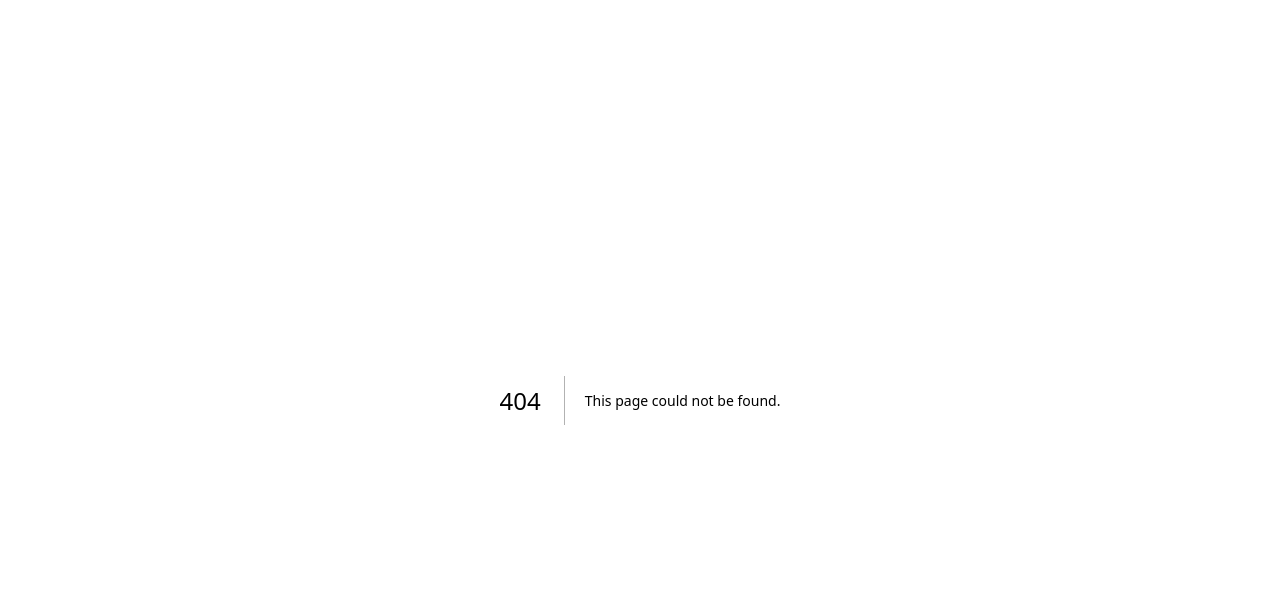
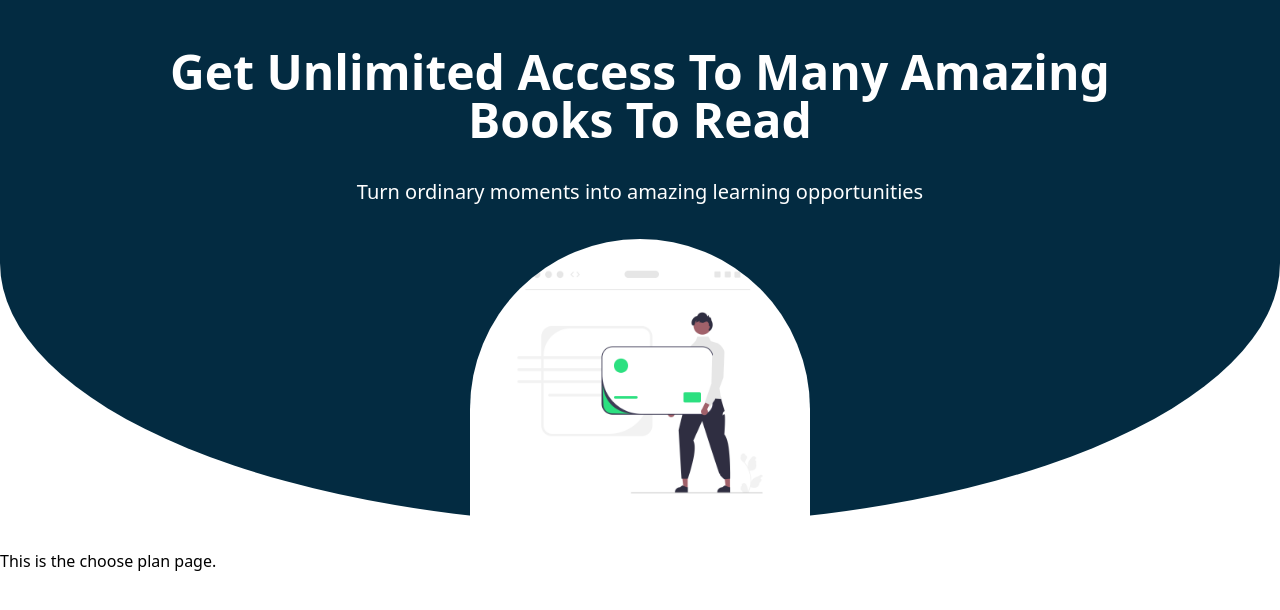
Before and after one commit to VictorG22/summarist, a Next.js app: page /choose-plan in a window 1280 px wide. Before the commit this address had no page. Shown: the top 610 px of the page. Built offline with nearby package versions, Linux system fonts and the light colour scheme.

Commit message:
created choose-plan page and implemented header

```diff
--- /dev/null
+++ b/src/app/choose-plan/page.tsx
@@ -0,0 +1,40 @@
+import React from 'react'
+import Footer from '../components/layout/Footer'
+import Image from 'next/image'
+
+export default function ChoosePlanPage() {
+  return (
+    <div className=' flex flex-col justify-between'>
+        <div className='flex flex-col items-center px-6 pt-12 mb-6 bg-[#032b41] md:rounded-br-[50%] md:rounded-bl-[50%]'>
+            <div className='max-w-250 mx-auto'>
+
+            <h1 className='mb-8 text-white font-bold capitalize text-center text-2xl md:text-5xl'>get unlimited access to many amazing books to read</h1>
+            <p className='mb-8 text-white text-center text-lg md:text-[20px]'>Turn ordinary moments into amazing learning opportunities</p>
+            <figure className='flex justify-center max-auto'>
+                <Image
+                src={'/pricing-top.png'}
+                height={340}
+                width={340}
+                alt='price image'
+                className='rounded-tr-[180px] rounded-tl-[180px]'
+
+                />
+            </figure>
+            </div>
+        </div>
+      <p>This is the choose plan page.</p>
+      <div className='h-20'></div>
+      <div className='h-20'></div>
+      <div className='h-20'></div>
+      <div className='h-20'></div>
+      <div className='h-20'></div>
+      <div className='h-20'></div>
+      <div className='h-20'></div>
+      <div className='h-20'></div>
+      <div className='h-20'></div>
+      <div className='h-20'></div>
+      <div className='h-20'></div>
+      <Footer />
+    </div>
+  )
+}
--- /dev/null
+++ b/src/app/components/layout/Footer.tsx
@@ -0,0 +1,63 @@
+
+  export default function Footer() {
+    const blocks = [
+      {
+        title: "Actions",
+        links: [
+          "Summarist Magazine",
+          "Cancel Subscription",
+          "Help",
+          "Contact us",
+        ],
+      },
+      {
+        title: "Useful Links",
+        links: [
+          "Pricing",
+          "Summarist Business",
+          "Gift Cards",
+          "Authors & Publishers",
+        ],
+      },
+      {
+        title: "Company",
+        links: ["About", "Careers", "Partners", "Code of Conduct"],
+      },
+      {
+        title: "Other",
+        links: [
+          "Sitemap",
+          "Legal Notice",
+          "Terms of Service",
+          "Privacy Policies",
+        ],
+      },
+    ];
+
+    return (
+      <footer id="footer" className="bg-[#f1f6f4] py-10">
+        <div className="max-w-267.5 w-full mx-auto px-6 flex flex-col md:flex-row justify-between gap-8 mb-16">
+          {blocks.map((block, idx) => (
+            <div key={idx}>
+              <h4 className="text-[#032b41] font-semibold text-lg mb-4">
+                {block.title}
+              </h4>
+              <div className="flex flex-col gap-3">
+                {block.links.map((link, i) => (
+                  <a
+                    key={i}
+                    className="text-[#394547] text-sm cursor-not-allowed"
+                  >
+                    {link}
+                  </a>
+                ))}
+              </div>
+            </div>
+          ))}
+        </div>
+        <div className="flex justify-center text-[#032b41] font-medium">
+          Copyright &copy; 2023 Summarist.
+        </div>
+      </footer>
+    );
+  };
--- a/src/app/page.tsx
+++ b/src/app/page.tsx
@@ -5,6 +5,7 @@ import { BsStarFill, BsStarHalf } from "react-icons/bs";
 import { RiLeafLine } from "react-icons/ri";
 import Link from "next/link";
 import HeadingList from "./components/layout/HeadingList";
+import Footer from "./components/layout/Footer";
 
 export default function Home() {
   // --- Navbar ---
@@ -321,68 +322,7 @@ export default function Home() {
   };
 
   // --- Footer ---
-  const Footer = () => {
-    const blocks = [
-      {
-        title: "Actions",
-        links: [
-          "Summarist Magazine",
-          "Cancel Subscription",
-          "Help",
-          "Contact us",
-        ],
-      },
-      {
-        title: "Useful Links",
-        links: [
-          "Pricing",
-          "Summarist Business",
-          "Gift Cards",
-          "Authors & Publishers",
-        ],
-      },
-      {
-        title: "Company",
-        links: ["About", "Careers", "Partners", "Code of Conduct"],
-      },
-      {
-        title: "Other",
-        links: [
-          "Sitemap",
-          "Legal Notice",
-          "Terms of Service",
-          "Privacy Policies",
-        ],
-      },
-    ];
 
-    return (
-      <footer id="footer" className="bg-[#f1f6f4] py-10">
-        <div className="max-w-267.5 w-full mx-auto px-6 flex flex-col md:flex-row justify-between gap-8 mb-16">
-          {blocks.map((block, idx) => (
-            <div key={idx}>
-              <h4 className="text-[#032b41] font-semibold text-lg mb-4">
-                {block.title}
-              </h4>
-              <div className="flex flex-col gap-3">
-                {block.links.map((link, i) => (
-                  <a
-                    key={i}
-                    className="text-[#394547] text-sm cursor-not-allowed"
-                  >
-                    {link}
-                  </a>
-                ))}
-              </div>
-            </div>
-          ))}
-        </div>
-        <div className="flex justify-center text-[#032b41] font-medium">
-          Copyright &copy; 2023 Summarist.
-        </div>
-      </footer>
-    );
-  };
 
   return (
     <div className="max-w-300 mx-auto">
```
